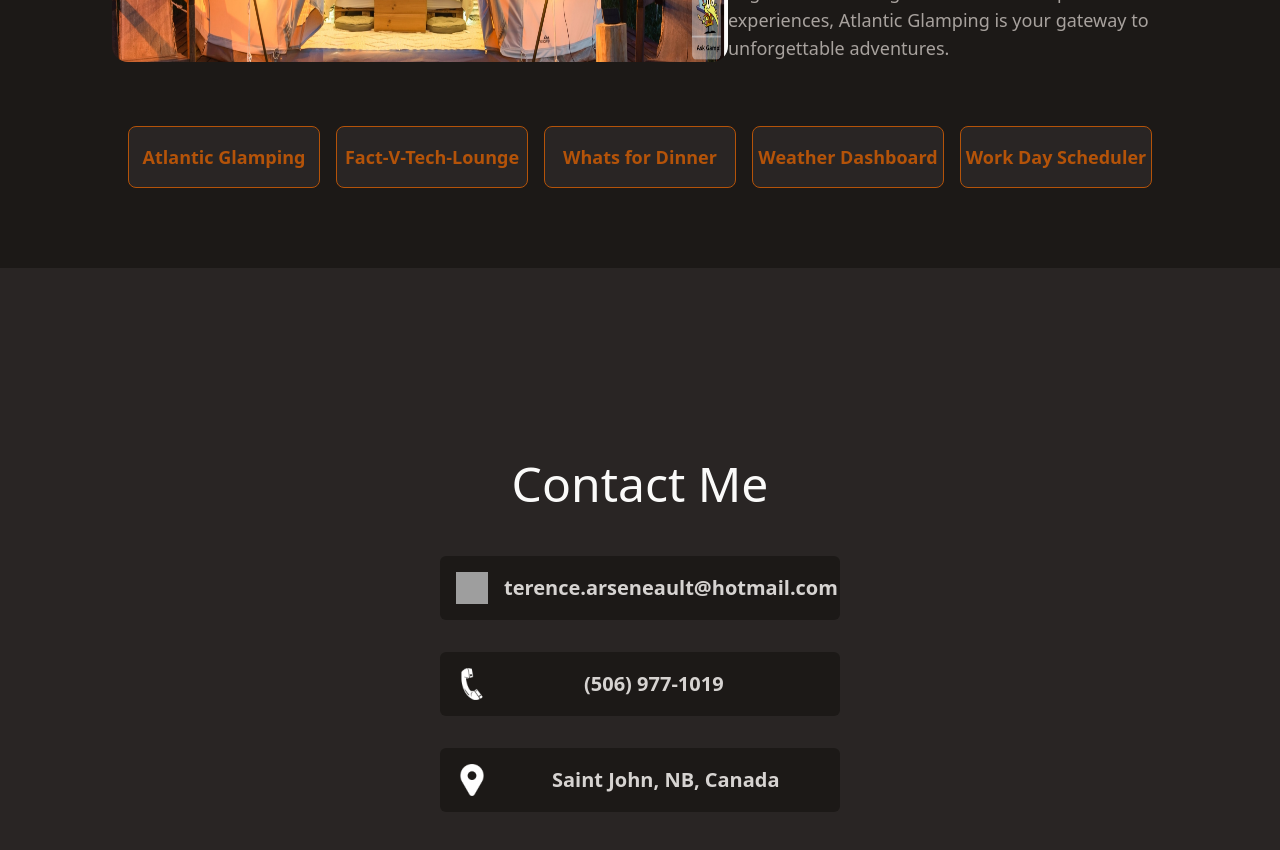
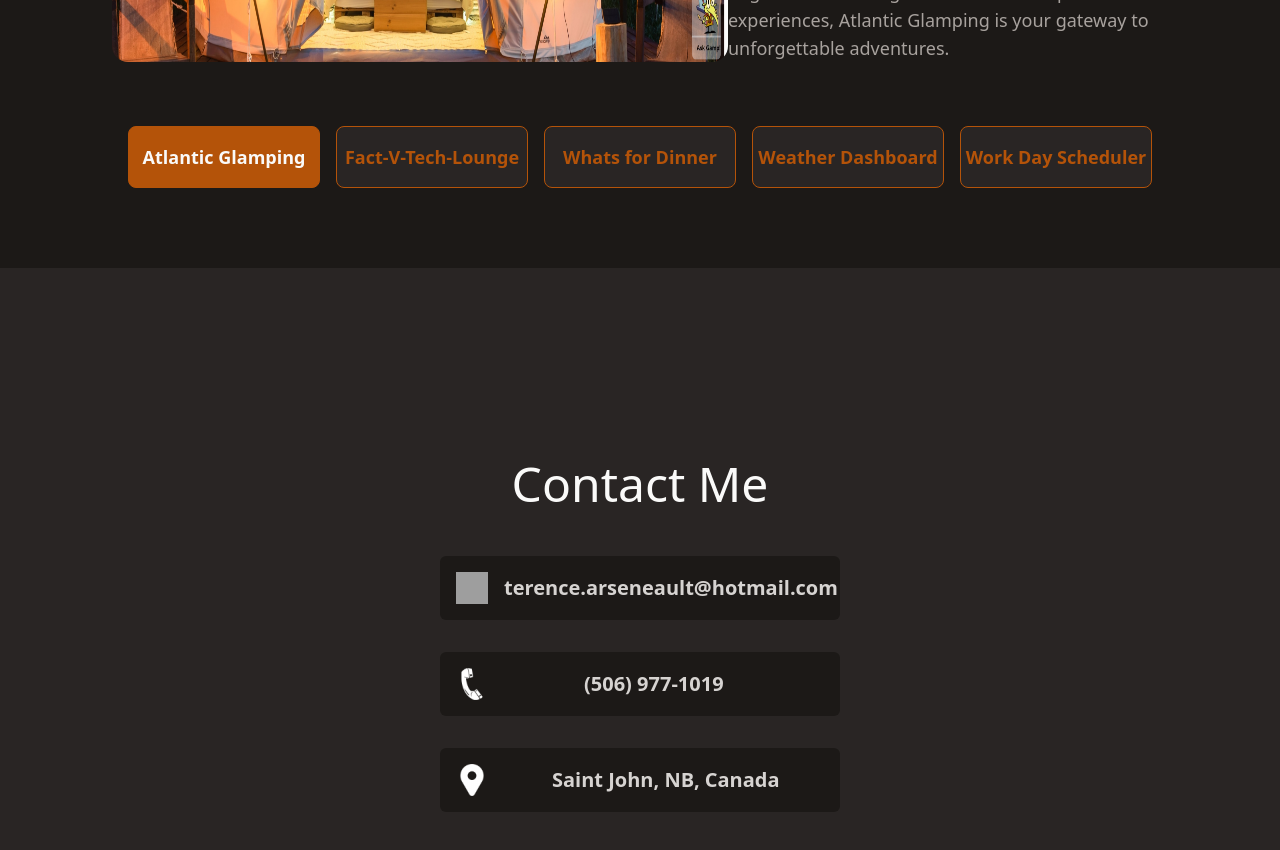
Before and after one commit to Terence-A/Terence_Arseneault_Portfolio, a React (Vite) app: page / in a window 1280 px wide. Shown: the part 3500-4350 px from the top of the page. Built offline with nearby package versions, Linux system fonts and the light colour scheme; grey boxes are pictures that could not be loaded.

Commit message:
added logic for porfolio buttons to let you know what button  you have currently selected from a derived state

```diff
--- a/src/componenets/Portfolio.jsx
+++ b/src/componenets/Portfolio.jsx
@@ -9,6 +9,12 @@ const Portfolio = () => {
     "text-stone-400 text-xl font-bold hover:text-amber-600 hover:underline hover:underline-amber-600";
   const btnSelectedCss =
     "text-amber-600 text-xl font-bold hover:text-amber-600 underline ";
+
+  const portFolioBtn =
+    "bg-stone-800 border border-amber-700 w-48 py-4 text-lg font-bold text-amber-700 rounded-lg  hover:bg-amber-700 hover:text-stone-50";
+
+  const portFolioBtnSelected =
+    "bg-amber-700 border border-amber-700 w-48 py-4 text-lg font-bold text-stone-50 rounded-lg  hover:bg-amber-600 hover:text-stone-50";
 
   const handleSelect = (listSelection) => {
     setSelected(listSelection);
@@ -36,7 +42,7 @@ const Portfolio = () => {
                 {portfolioData[portfolioIndex].title}
               </h1>
               <a href={portfolioData[portfolioIndex].deploy} target="blank">
-                <button className="z-auto bg-amber-700 text-stone-50 p-2 rounded-md animate-bounce hover:bg-amber-800">
+                <button className="bg-amber-700 text-stone-50 p-2 rounded-md animate-bounce hover:bg-amber-800">
                   Deploy
                 </button>
               </a>
@@ -96,7 +102,11 @@ const Portfolio = () => {
           {portfolioData.map((title, index) => (
             <li key={index}>
               <button
-                className="bg-stone-800 border border-amber-700 w-48 py-4 text-lg font-bold text-amber-700 rounded-lg  hover:bg-amber-700 hover:text-stone-50"
+                className={
+                  title.id === portfolioIndex
+                    ? portFolioBtnSelected
+                    : portFolioBtn
+                }
                 onClick={() => handlePorfolioIndex(title.id)}
               >
                 {title.title}
```
